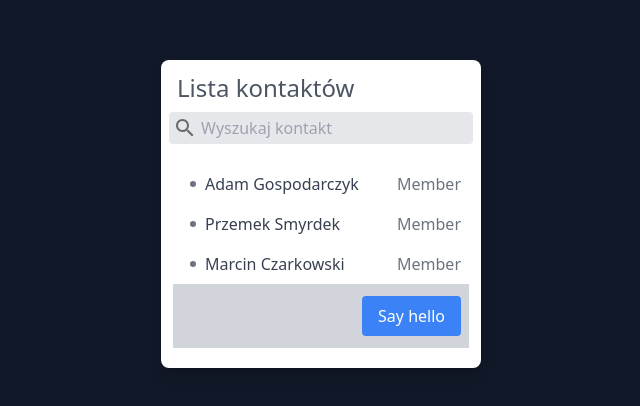
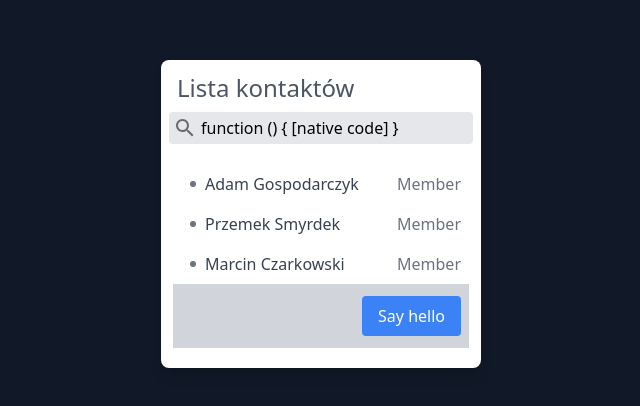
Before and after one commit to GrzegorzNecka/oj-filtrowanie-listy, a Vue app: page / in a window 1280 px wide. Shown: the part 186-592 px from the top of the page, without its empty margins (319-959 px from the left). Built offline with nearby package versions, Linux system fonts and the light colour scheme.

Commit message:
2 files modified

```diff
--- a/index.html
+++ b/index.html
@@ -21,7 +21,13 @@
 				</svg>
 
                 <search-input
-                  v-bind:search="search">
+                  v-bind:search="search"
+
+                  v-bind:value="searchText"
+                  v-on:input="searchText = $event"
+                  >
+
+
                 </search-input>
 
 
--- a/index.js
+++ b/index.js
@@ -26,10 +26,13 @@ Vue.component("member-item", {
 });
 
 Vue.component("search-input", {
-  props: ["search"],
+  // props: ["search"],
   template: `
   <input
-    v-model="search"
+
+    v-bind:value="value"
+    v-on:input="$emit('input', $event.target.value)"
+
     type="text"
     class="pl-8 p-1 bg-gray-200 w-full rounded relative"
     placeholder="Wyszukaj kontakt">`
@@ -45,7 +48,15 @@ new Vue({
   methods: {
     onEnlargeText: function(enlargeAmount) {
       this.postFontSize += enlargeAmount;
-    }
+    },
+    searchText: function(text) {
+    //  this.search += text
+        return this.members.filter(member => {
+        return member.first_name
+          .toLowerCase()
+          .includes(this.text.toLowerCase());
+      });
+    },
   },
   computed: {
     filterMembers() {
```
